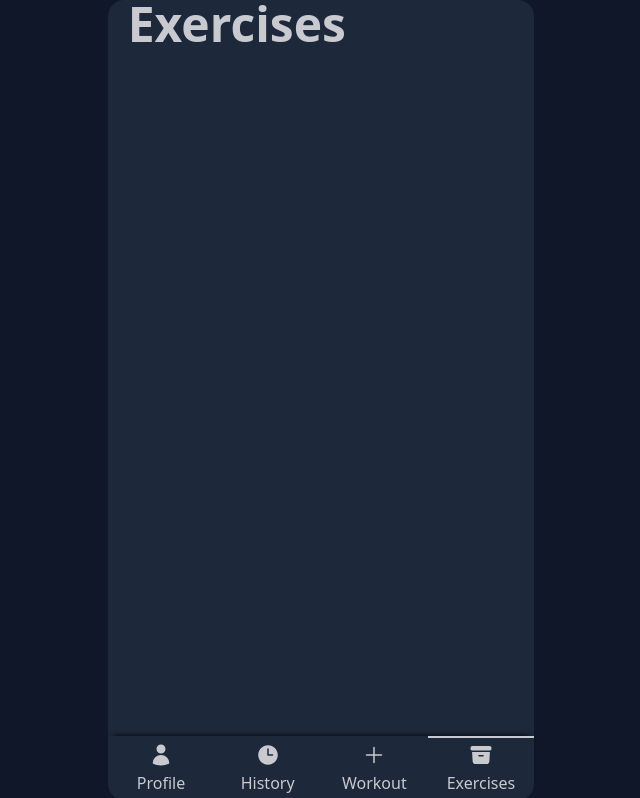
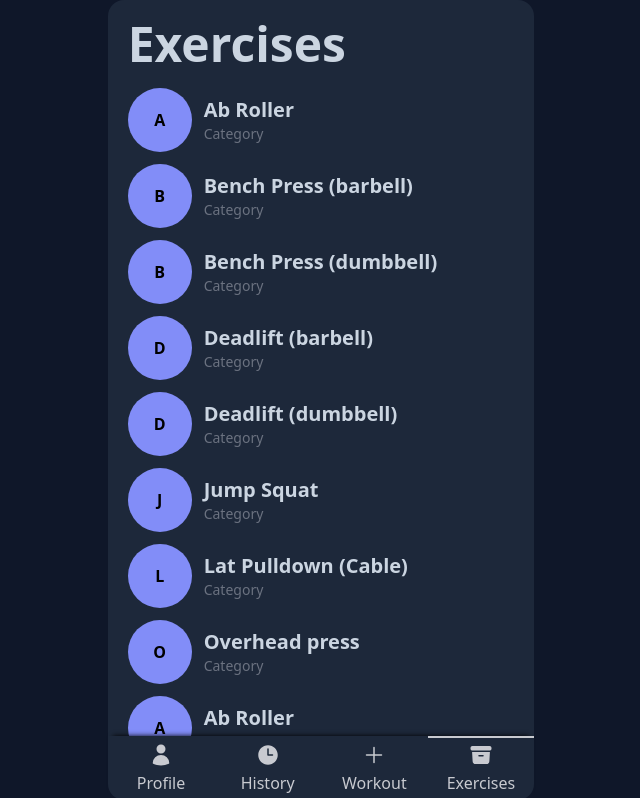
Before and after one commit to astijusar/WorkoutTracker, a React (Vite) app in the folder src/Web UI/: page /exercises in a window 1280 px wide. Shown: the top 798 px of the page, without its empty margins (319-959 px from the left). Built offline with nearby package versions, Linux system fonts and the light colour scheme.

Commit message:
Update exercises page

```diff
--- a/src/Web UI/src/routes/Exercises.jsx
+++ b/src/Web UI/src/routes/Exercises.jsx
@@ -1,7 +1,45 @@
 const Exercises = () => {
+    const exercises = [
+        "Ab Roller",
+        "Bench Press (barbell)",
+        "Bench Press (dumbbell)",
+        "Deadlift (barbell)",
+        "Deadlift (dumbbell)",
+        "Jump Squat",
+        "Lat Pulldown (Cable)",
+        "Overhead press",
+        "Ab Roller",
+        "Bench Press (barbell)",
+        "Bench Press (dumbbell)",
+        "Deadlift (barbell)",
+        "Deadlift (dumbbell)",
+        "Jump Squat",
+        "Lat Pulldown (Cable)",
+        "Overhead press",
+        "Ab Roller",
+        "Bench Press (barbell)",
+        "Bench Press (dumbbell)",
+        "Deadlift (barbell)",
+        "Deadlift (dumbbell)",
+        "Jump Squat",
+        "Lat Pulldown (Cable)",
+        "Overhead press",
+    ]
+
     return (
         <div className="mx-5">
-            <h1 className="text-5xl font-semibold">Exercises</h1>
+            <h1 className="mt-5 text-5xl font-semibold">Exercises</h1>
+            <div className="mt-5 flex flex-col gap-3">
+                {exercises.map((ex) =>
+                    <div key={ex} className="flex items-center gap-3">
+                        <div className="w-16 h-16 bg-secondary rounded-full flex items-center justify-center text-black font-semibold">{ex[0]}</div>
+                        <div className="flex flex-col">
+                            <h5 className="font-semibold text-xl">{ex}</h5>
+                            <p className="text-gray-500 text-sm">Category</p>
+                        </div>
+                    </div>
+                )}
+            </div>
         </div>
     );
 }
--- a/src/Web UI/src/routes/Root.jsx
+++ b/src/Web UI/src/routes/Root.jsx
@@ -4,7 +4,7 @@ import { Outlet } from "react-router-dom";
 const Root = () => {
     return (
         <>
-            <div className="pb-[80px] w-full min-h-screen bg-neutral flow-root sm:rounded-t-2xl sm:mx-auto sm:w-2/3 md:w-3/5 lg:w-3/6 xl:w-1/3">
+            <div className="pb-[80px] w-full min-h-screen text-slate-300 bg-neutral flow-root sm:rounded-t-2xl sm:mx-auto sm:w-2/3 md:w-3/5 lg:w-3/6 xl:w-1/3">
                 <Outlet />
             </div>
             <BottomNav />
```
